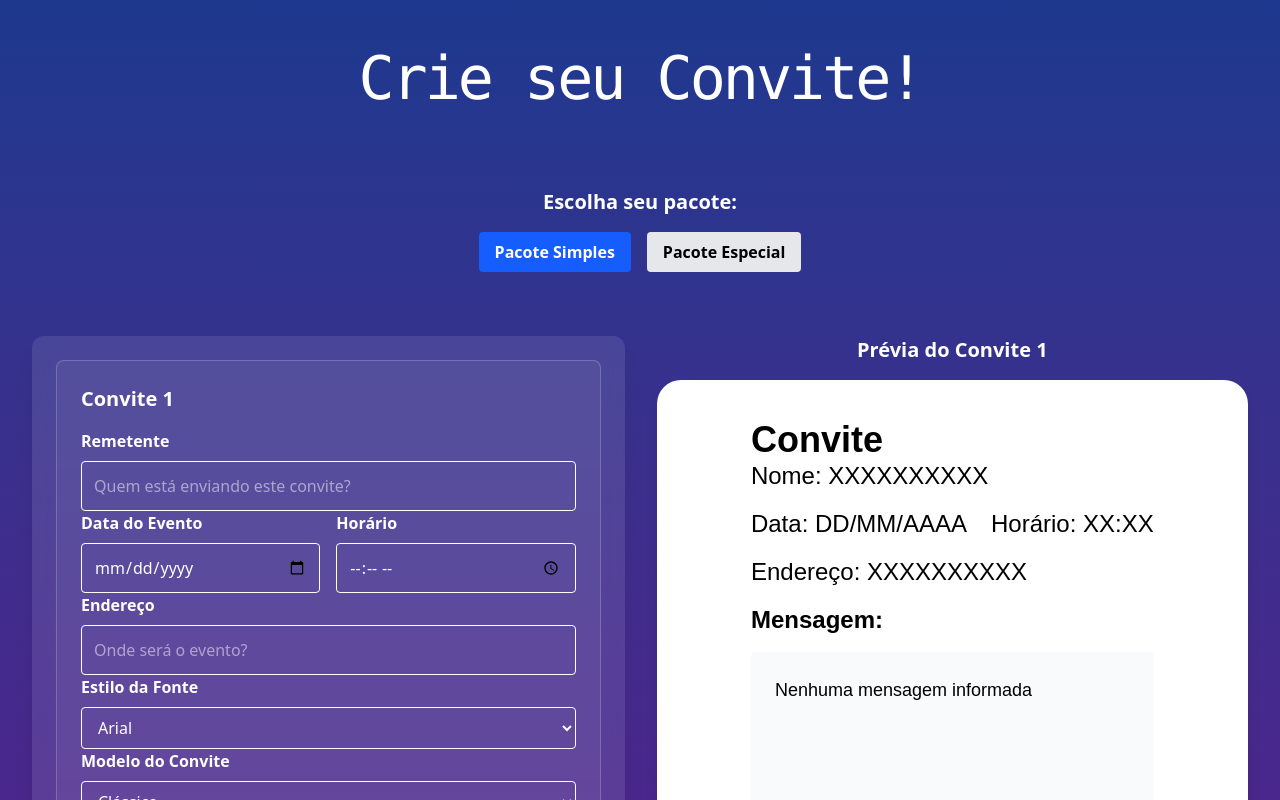
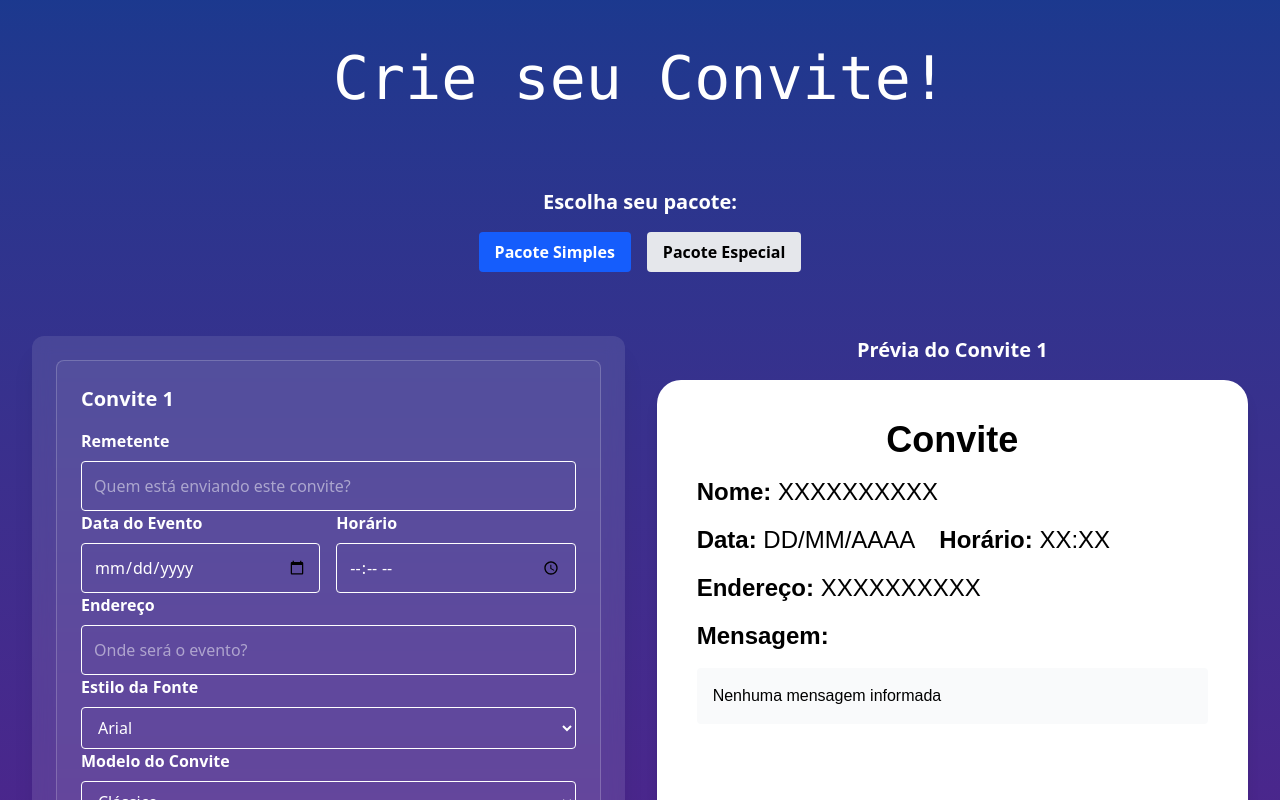
Before and after one commit to diegobbrito/personal-date, a React (Vite) app in the folder frontend/: page /makeyourinvite in a window 1280 px wide. Shown: the top 800 px of the page. Built offline with nearby package versions, Linux system fonts and the light colour scheme.

Commit message:
fix: messages exceeding the invitation limits

```diff
--- a/frontend/src/components/Preview/InvitePreview.tsx
+++ b/frontend/src/components/Preview/InvitePreview.tsx
@@ -1,4 +1,6 @@
 import React from "react";
+
+type TemplateType = "classic" | "modern" | "elegant" | "fun";
 
 interface InvitePreviewProps {
   formData: {
@@ -8,19 +10,26 @@ interface InvitePreviewProps {
     message: string;
     address: string;
     fontFamily: string;
-    template: string;
+    template: TemplateType;
   };
 }
 
 const InvitePreview: React.FC<InvitePreviewProps> = ({ formData }) => {
+  const messageStyles =
+    "p-4 rounded break-words whitespace-pre-wrap overflow-auto text-base w-full max-h-[300px]";
+
   const renderTemplate = () => {
-    switch(formData.template) {
-      case 'modern':
+    switch (formData.template) {
+      case "modern":
         return (
-          <div className="modern-template">
-            <h2 className="text-3xl font-light uppercase tracking-widest">Convite</h2>
+          <div className="space-y-6 break-words">
+            <h2 className="text-3xl font-light uppercase tracking-widest">
+              Convite
+            </h2>
             <div className="border-l-4 border-purple-500 pl-4 my-4">
-              <p className="text-xl">{formData.sender || "XXXXXXXXXX"} convida</p>
+              <p className="text-xl">
+                {formData.sender || "XXXXXXXXXX"} convida
+              </p>
             </div>
             <div className="grid grid-cols-2 gap-4 my-6">
               <div>
@@ -32,57 +41,75 @@ const InvitePreview: React.FC<InvitePreviewProps> = ({ formData }) => {
                 <p>{formData.eventTime || "XX:XX"}</p>
               </div>
             </div>
-            <p className="my-4">{formData.address || "XXXXXXXXXX"}</p>
-            <div className="bg-gray-100 p-4 rounded">
-              <p className="italic">{formData.message || "Nenhuma mensagem informada"}</p>
+            <p className="my-4 break-words">{formData.address || "XXXXXXXXXX"}</p>
+            <div className={`bg-gray-100 ${messageStyles}`}>
+              <p className="italic break-words">
+                {formData.message || "Nenhuma mensagem informada"}
+              </p>
             </div>
           </div>
         );
-      case 'elegant':
+      case "elegant":
         return (
-          <div className="elegant-template text-center">
+          <div className="text-center space-y-6 break-words">
             <h2 className="text-4xl font-serif mb-8">Convite</h2>
             <p className="text-xl mb-2">É com grande prazer que</p>
-            <p className="text-2xl font-serif mb-8">{formData.sender || "XXXXXXXXXX"}</p>
+            <p className="text-2xl font-serif mb-8">
+              {formData.sender || "XXXXXXXXXX"}
+            </p>
             <p className="mb-8">convida para o evento que ocorrerá em</p>
-            <p className="text-xl mb-2">{formData.eventDate || "DD/MM/AAAA"} às {formData.eventTime || "XX:XX"}</p>
+            <p className="text-xl mb-2">
+              {formData.eventDate || "DD/MM/AAAA"} às {formData.eventTime || "XX:XX"}
+            </p>
             <p className="mb-8">no endereço:</p>
-            <p className="text-xl mb-8">{formData.address || "XXXXXXXXXX"}</p>
-            <div className="border-t pt-8">
-              <p>{formData.message || "Nenhuma mensagem informada"}</p>
+            <p className="text-xl mb-8 break-words">{formData.address || "XXXXXXXXXX"}</p>
+            <div className={`border-t pt-8 ${messageStyles}`}>
+              <p className="break-words">{formData.message || "Nenhuma mensagem informada"}</p>
             </div>
           </div>
         );
-      case 'fun':
+      case "fun":
         return (
-          <div className="fun-template">
-            <h2 className="text-4xl font-bold text-yellow-500 mb-4">🎉 Você está convidado! 🎉</h2>
-            <p className="text-xl mb-2">Quem: {formData.sender || "XXXXXXXXXX"}</p>
-            <p className="text-xl mb-2">Quando: {formData.eventDate || "DD/MM/AAAA"} às {formData.eventTime || "XX:XX"}</p>
-            <p className="text-xl mb-2">Onde: {formData.address || "XXXXXXXXXX"}</p>
-            <div className="bg-yellow-100 p-4 rounded-lg mt-4">
-              <p className="text-lg">💌 Mensagem especial:</p>
-              <p>{formData.message || "Nenhuma mensagem informada"}</p>
+          <div className="space-y-4 break-words">
+            <h2 className="text-4xl font-bold text-yellow-500 mb-4 text-center">
+              🎉 Você está convidado! 🎉
+            </h2>
+            <p className="text-xl mb-2">
+              <span className="font-semibold">Quem:</span> {formData.sender || "XXXXXXXXXX"}
+            </p>
+            <p className="text-xl mb-2">
+              <span className="font-semibold">Quando:</span> {formData.eventDate || "DD/MM/AAAA"} às {formData.eventTime || "XX:XX"}
+            </p>
+            <p className="text-xl mb-2">
+              <span className="font-semibold">Onde:</span> {formData.address || "XXXXXXXXXX"}
+            </p>
+            <div className={`bg-yellow-100 ${messageStyles}`}>
+              <p className="text-lg font-semibold mb-2">💌 Mensagem especial:</p>
+              <p className="break-words">{formData.message || "Nenhuma mensagem informada"}</p>
             </div>
           </div>
         );
-      default: // classic
+      default:
         return (
-          <div className="classic-template">
-            <h2 className="text-4xl font-bold">Convite</h2>
-            <div className="w-full space-y-4">
-              <p className="text-xl md:text-2xl break-words w-full">Nome: {formData.sender || "XXXXXXXXXX"}</p>
-              <div className="flex flex-col md:flex-row md:items-center md:space-x-6 space-y-2 md:space-y-0">
-                <p className="text-xl md:text-2xl break-words">Data: {formData.eventDate || "DD/MM/AAAA"}</p>
-                <p className="text-xl md:text-2xl break-words">Horário: {formData.eventTime || "XX:XX"}</p>
-              </div>
-              <p className="text-xl md:text-2xl break-words w-full">Endereço: {formData.address || "XXXXXXXXXX"}</p>
-              <p className="font-semibold text-xl md:text-2xl break-words w-full">Mensagem:</p>
-              <div className="w-full">
-                <p className="mt-2 p-4 md:p-6 bg-gray-50 rounded break-words whitespace-pre-line min-h-[300px] md:min-h-[400px] overflow-auto w-full text-lg">
-                  {formData.message || "Nenhuma mensagem informada"}
-                </p>
-              </div>
+          <div className="space-y-4 break-words">
+            <h2 className="text-4xl font-bold text-center">Convite</h2>
+            <p className="text-xl md:text-2xl break-words w-full">
+              <span className="font-semibold">Nome:</span> {formData.sender || "XXXXXXXXXX"}
+            </p>
+            <div className="flex flex-col md:flex-row md:items-center md:space-x-6 space-y-2 md:space-y-0">
+              <p className="text-xl md:text-2xl break-words">
+                <span className="font-semibold">Data:</span> {formData.eventDate || "DD/MM/AAAA"}
+              </p>
+              <p className="text-xl md:text-2xl break-words">
+                <span className="font-semibold">Horário:</span> {formData.eventTime || "XX:XX"}
+              </p>
+            </div>
+            <p className="text-xl md:text-2xl break-words w-full">
+              <span className="font-semibold">Endereço:</span> {formData.address || "XXXXXXXXXX"}
+            </p>
+            <p className="font-semibold text-xl md:text-2xl break-words w-full">Mensagem:</p>
+            <div className={`bg-gray-50 ${messageStyles}`}>
+              <p className="break-words">{formData.message || "Nenhuma mensagem informada"}</p>
             </div>
           </div>
         );
@@ -91,7 +118,9 @@ const InvitePreview: React.FC<InvitePreviewProps> = ({ formData }) => {
 
   return (
     <div
-      className={`w-full max-w-2xl bg-white p-8 md:p-10 rounded-3xl shadow-lg flex flex-col items-center space-y-6 mb-8 ${formData.template}`}
+      className={`w-full h-[800px] bg-white p-8 md:p-10 rounded-3xl shadow-lg ${
+        formData.template === "elegant" ? "font-serif" : ""
+      } break-words`}
       style={{ fontFamily: formData.fontFamily }}
     >
       {renderTemplate()}
--- a/frontend/src/pages/MakeYourInvite.tsx
+++ b/frontend/src/pages/MakeYourInvite.tsx
@@ -4,6 +4,8 @@ import InviteSelectField from "../components/Fields/InviteSelectField";
 import InviteTextAreaField from "../components/Fields/InviteTextAreaField";
 import InvitePreview from "../components/Preview/InvitePreview";
 import PackageSelector from "../components/Buttons/PackageSelector";
+
+type TemplateType = 'classic' | 'modern' | 'elegant' | 'fun';
 
 interface InviteFormData {
   sender: string;
@@ -12,10 +14,17 @@ interface InviteFormData {
   message: string;
   address: string;
   fontFamily: string;
-  border?: string;
-  borderColor?: string;
-  template: string;
+  template: TemplateType;
 }
+
+const fontOptions = [
+  { value: "Arial, sans-serif", label: "Arial" },
+  { value: "'Times New Roman', serif", label: "Times New Roman" },
+  { value: "'Courier New', monospace", label: "Courier New" },
+  { value: "'Georgia', serif", label: "Georgia" },
+  { value: "'Palatino Linotype', 'Book Antiqua', Palatino, serif", label: "Palatino" },
+  { value: "'Brush Script MT', cursive", label: "Brush Script" },
+];
 
 const templateOptions = [
   { value: 'classic', label: 'Clássico' },
@@ -24,39 +33,20 @@ const templateOptions = [
   { value: 'fun', label: 'Divertido' },
 ];
 
-const fontOptions = [
-  { value: "Arial, sans-serif", label: "Arial" },
-  { value: "'Times New Roman', serif", label: "Times New Roman" },
-  { value: "'Courier New', monospace", label: "Courier New" },
-  { value: "'Georgia', serif", label: "Georgia" },
-  {
-    value: "'Palatino Linotype', 'Book Antiqua', Palatino, serif",
-    label: "Palatino",
-  },
-  { value: "'Brush Script MT', cursive", label: "Brush Script" },
-];
-
 const MakeYourInvite: React.FC = () => {
-  const [selectedPackage, setSelectedPackage] = useState<"simple" | "complete">(
-    "simple"
-  );
-  const [formData, setFormData] = useState<InviteFormData[]>([
-    {
+  const [selectedPackage, setSelectedPackage] = useState<"simple" | "complete">("simple");
+  const [formData, setFormData] = useState<InviteFormData[]>([{
     sender: "",
     eventDate: "",
     eventTime: "",
     message: "",
     address: "",
     fontFamily: "Arial, sans-serif",
-      border: "no",
     template: "classic",
-    },
-  ]);
+  }]);
 
   const handleChange = (
-    e: React.ChangeEvent<
-      HTMLInputElement | HTMLTextAreaElement | HTMLSelectElement
-    >,
+    e: React.ChangeEvent<HTMLInputElement | HTMLTextAreaElement | HTMLSelectElement>,
     index: number
   ) => {
     const { name, value } = e.target;
@@ -73,16 +63,7 @@ const MakeYourInvite: React.FC = () => {
       packageType === "complete"
         ? [
             { ...formData[0] },
-            {
-              sender: "",
-              eventDate: "",
-              eventTime: "",
-              message: "",
-              address: "",
-              fontFamily: "Arial, sans-serif",
-              border: "no",
-              template: "classic",
-            },
+            { sender: "", eventDate: "", eventTime: "", message: "", address: "", fontFamily: "Arial, sans-serif", template: "classic" },
           ]
         : [formData[0]]
     );
@@ -95,112 +76,36 @@ const MakeYourInvite: React.FC = () => {
 
   return (
     <div className="min-h-screen bg-gradient-to-b from-blue-900 to-purple-900">
-      <div className="flex flex-col items-center justify-start py-5 lg:py-12 px-4 sm:px-6 mx-auto w-full">
-        <h1 className="text-4xl md:text-6xl tracking-tighter text-white font-mono text-center">
-          Crie seu Convite!
-        </h1>
+      <div className="flex flex-col items-center py-5 lg:py-12 px-4 sm:px-6 mx-auto w-full">
+        <h1 className="text-4xl md:text-6xl text-white font-mono text-center">Crie seu Convite!</h1>
       </div>
 
-      <PackageSelector
-        onSelectPackage={handleSelectPackage}
-        selectedPackage={selectedPackage}
-      />
+      <PackageSelector onSelectPackage={handleSelectPackage} selectedPackage={selectedPackage} />
 
-      <div className="flex flex-col lg:flex-row items-start justify-center gap-8 py-8 px-4 sm:px-6 md:px-8 w-full max-w-7xl mx-auto">
-        <div className="w-full lg:w-1/2 max-w-2xl bg-white/10 backdrop-blur-sm p-6 rounded-xl shadow-xl">
+      <div className="flex flex-col lg:flex-row items-start gap-8 py-8 px-4 sm:px-6 md:px-8 w-full max-w-7xl mx-auto">
+        <div className="w-full lg:w-1/2 bg-white/10 backdrop-blur-sm p-6 rounded-xl shadow-xl">
           <form onSubmit={handleSubmit} className="space-y-6">
             {formData.map((invite, index) => (
-              <div
-                key={index}
-                className="border border-white/20 p-6 mb-6 rounded-lg bg-white/5"
-              >
-                <h2 className="text-white text-xl font-bold mb-4">
-                  Convite {index + 1}
-                </h2>
-
-                <InviteInputField
-                  label="Remetente"
-                  id={`sender-${index}`}
-                  name="sender"
-                  value={invite.sender}
-                  onChange={(e) => handleChange(e, index)}
-                  placeholder="Quem está enviando este convite?"
-                />
-
+              <div key={index} className="border border-white/20 p-6 mb-6 rounded-lg bg-white/5">
+                <h2 className="text-white text-xl font-bold mb-4">Convite {index + 1}</h2>
+                <InviteInputField label="Remetente" name="sender" value={invite.sender} onChange={(e) => handleChange(e, index)} placeholder="Quem está enviando este convite?" id={""} />
                 <div className="grid grid-cols-1 md:grid-cols-2 gap-4">
-                  <InviteInputField
-                    label="Data do Evento"
-                    id={`eventDate-${index}`}
-                    name="eventDate"
-                    type="date"
-                    value={invite.eventDate}
-                    onChange={(e) => handleChange(e, index)}
-                  />
-
-                  <InviteInputField
-                    label="Horário"
-                    id={`eventTime-${index}`}
-                    name="eventTime"
-                    type="time"
-                    value={invite.eventTime}
-                    onChange={(e) => handleChange(e, index)}
-                  />
+                  <InviteInputField label="Data do Evento" name="eventDate" type="date" value={invite.eventDate} onChange={(e) => handleChange(e, index)} id={""} />
+                  <InviteInputField label="Horário" name="eventTime" type="time" value={invite.eventTime} onChange={(e) => handleChange(e, index)} id={""} />
                 </div>
-
-                <InviteInputField
-                  label="Endereço"
-                  id={`address-${index}`}
-                  name="address"
-                  value={invite.address}
-                  onChange={(e) => handleChange(e, index)}
-                  placeholder="Onde será o evento?"
-                />
-
-                <InviteSelectField
-                  label="Estilo da Fonte"
-                  id={`fontFamily-${index}`}
-                  name="fontFamily"
-                  value={invite.fontFamily}
-                  onChange={(e) => handleChange(e, index)}
-                  options={fontOptions}
-                />
-
-                <InviteSelectField
-                  label="Modelo do Convite"
-                  id={`template-${index}`}
-                  name="template"
-                  value={invite.template}
-                  onChange={(e) => handleChange(e, index)}
-                  options={templateOptions}
-                />
-
-                <InviteTextAreaField
-                  label="Mensagem Personalizada"
-                  id={`message-${index}`}
-                  name="message"
-                  value={invite.message}
-                  onChange={(e) => handleChange(e, index)}
-                  placeholder="Escreva sua mensagem especial..."
-                  rows={8}
-                />
+                <InviteInputField label="Endereço" name="address" value={invite.address} onChange={(e) => handleChange(e, index)} placeholder="Onde será o evento?" id={""} />
+                <InviteSelectField label="Estilo da Fonte" name="fontFamily" value={invite.fontFamily} onChange={(e) => handleChange(e, index)} options={fontOptions} id={""} />
+                <InviteSelectField label="Modelo do Convite" name="template" value={invite.template} onChange={(e) => handleChange(e, index)} options={templateOptions} id={""} />
+                <InviteTextAreaField label="Mensagem Personalizada" name="message" value={invite.message} onChange={(e) => handleChange(e, index)} placeholder="Escreva sua mensagem especial..." rows={8} id={""} />
               </div>
             ))}
-
-            <button
-              type="submit"
-              className="w-full bg-gradient-to-r from-blue-500 to-purple-600 hover:from-blue-600 hover:to-purple-700 text-white font-bold py-3 px-6 rounded-lg transition-all duration-300 shadow-lg"
-            >
-              Gerar Convite
-            </button>
+            <button type="submit" className="w-full bg-gradient-to-r from-blue-500 to-purple-600 hover:from-blue-600 hover:to-purple-700 text-white font-bold py-3 px-6 rounded-lg transition-all duration-300 shadow-lg">Gerar Convite</button>
           </form>
         </div>
-
-        <div className="w-full lg:w-1/2 flex flex-col items-center space-y-8 sticky top-8">
+        <div className="w-full lg:w-1/2 flex flex-col items-center space-y-8">
           {formData.map((invite, index) => (
             <div key={index} className="w-full max-w-2xl">
-              <h3 className="text-white text-xl font-bold mb-4 text-center">
-                Prévia do Convite {index + 1}
-              </h3>
+              <h3 className="text-white text-xl font-bold mb-4 text-center">Prévia do Convite {index + 1}</h3>
               <InvitePreview formData={invite} />
             </div>
           ))}
```
Lines whose indentation alone changed are shown as unchanged.
